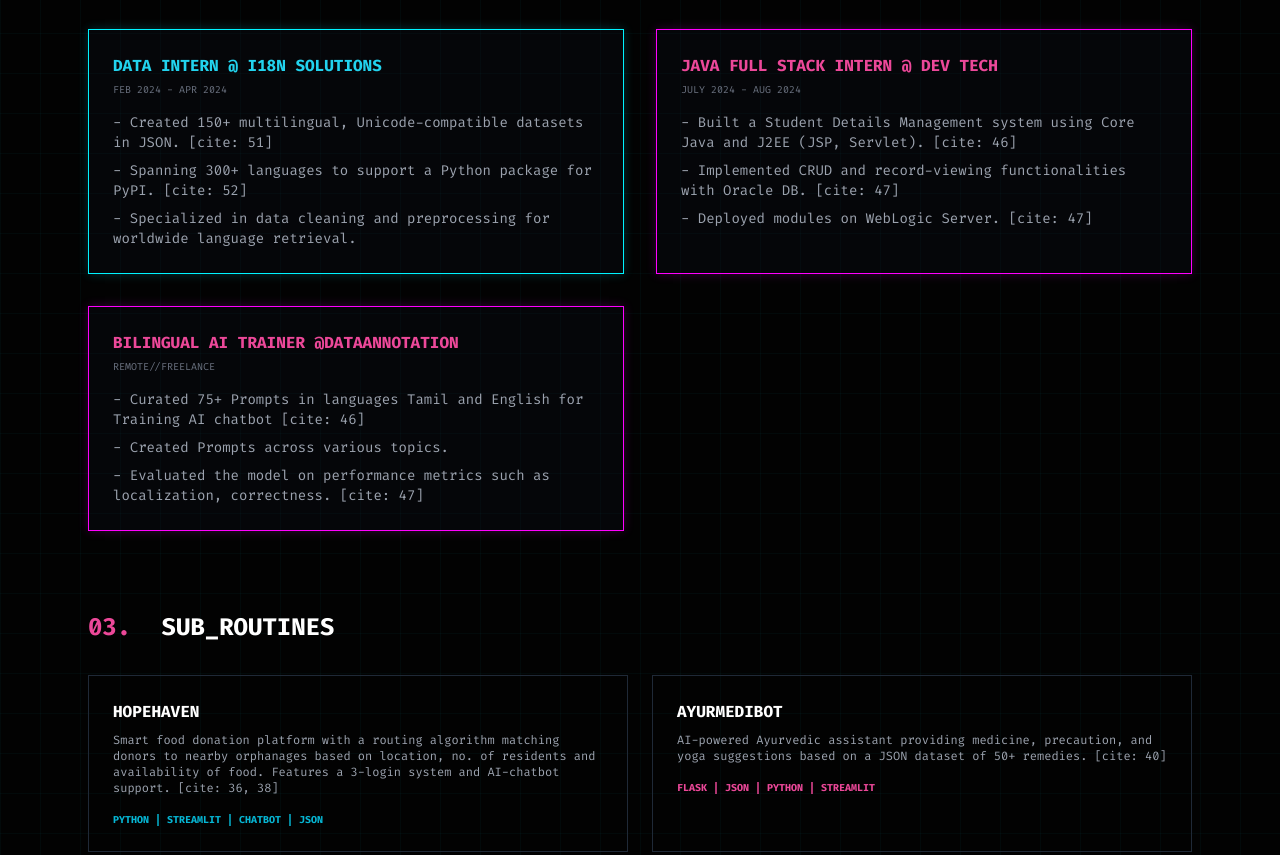
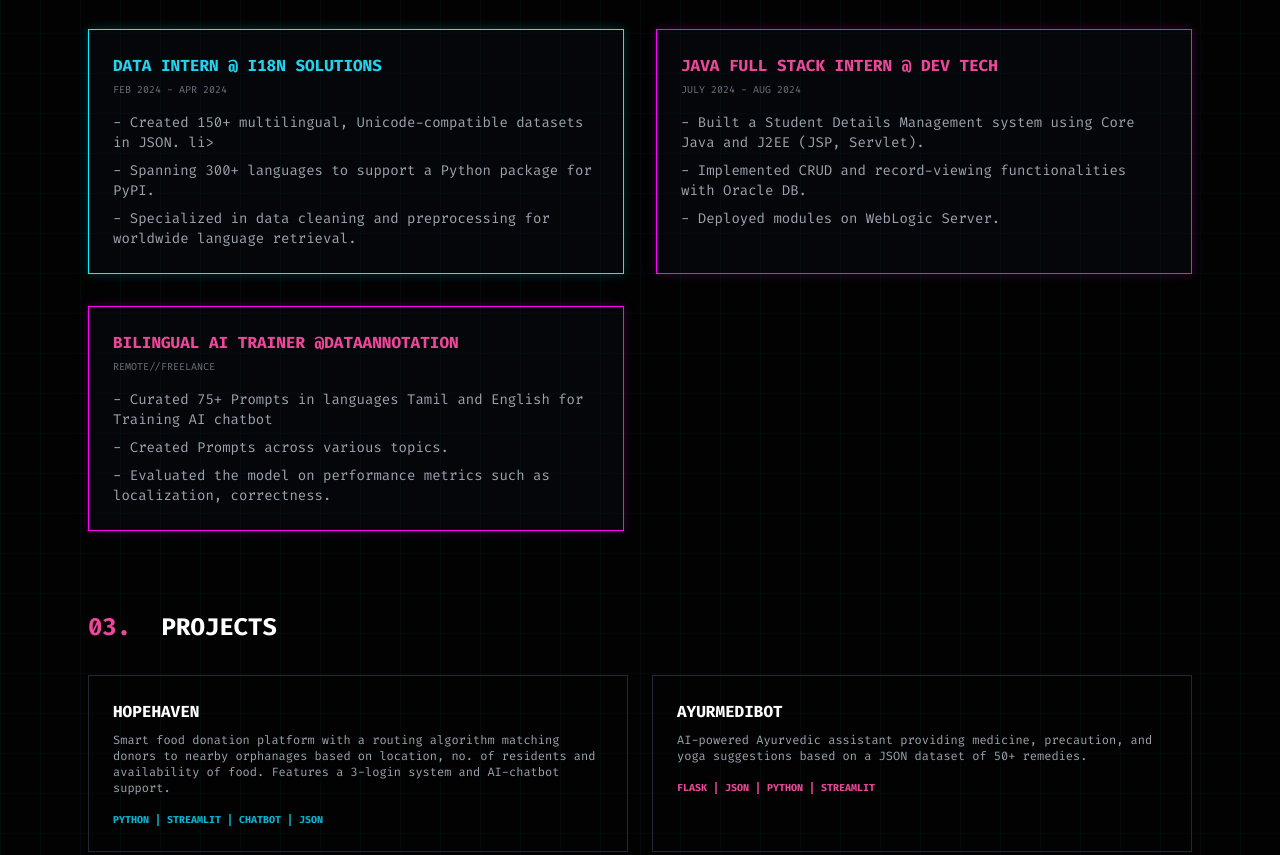
Before and after one commit to maheswari-tech/maheswari-tech.github.io, a plain HTML site: page index.html in a window 1280 px wide. Shown: the part 767-1622 px from the top of the page. Drawn offline with nearby package versions, Linux system fonts and the light colour scheme.

Commit message:
Clean up project descriptions and remove citations
Removed citations from project descriptions and updated formatting for consistency.

```diff
--- a/index.html
+++ b/index.html
@@ -67,7 +67,7 @@
                         <span class="bg-cyan-500 text-black text-[10px] px-2 py-1 font-bold">GDG_WIN</span>
                     </div>
                     <p class="text-gray-400 mb-4">
-                        Project: <strong>"Learn With Fun"</strong> – A full-stack gamified educational platform with 10+ modules (Math, English, Science) designed for underprivileged students. [cite: 18]
+                        Project: <strong>"Learn With Fun"</strong> – A full-stack gamified educational platform with 10+ modules (Math, English, Science) designed for underprivileged students.
                     </p>
                     <div class="flex flex-wrap gap-2">
                         <span class="text-[10px] border border-cyan-800 px-2 text-cyan-500">Node.js</span>
@@ -86,8 +86,8 @@
                     <h3 class="text-cyan-400 font-bold uppercase mb-1">Data Intern @ i18n Solutions</h3>
                     <p class="text-[10px] text-gray-500 mb-4 uppercase">Feb 2024 - Apr 2024</p>
                     <ul class="text-sm text-gray-400 space-y-2">
-                        <li>- Created 150+ multilingual, Unicode-compatible datasets in JSON. [cite: 51]</li>
-                        <li>- Spanning 300+ languages to support a Python package for PyPI. [cite: 52]</li>
+                        <li>- Created 150+ multilingual, Unicode-compatible datasets in JSON. li>
+                        <li>- Spanning 300+ languages to support a Python package for PyPI.</li>
                         <li>- Specialized in data cleaning and preprocessing for worldwide language retrieval.</li>
                     </ul>
                 </div>
@@ -95,34 +95,34 @@
                     <h3 class="text-pink-500 font-bold uppercase mb-1">Java Full Stack Intern @ Dev Tech</h3>
                     <p class="text-[10px] text-gray-500 mb-4 uppercase">July 2024 - Aug 2024</p>
                     <ul class="text-sm text-gray-400 space-y-2">
-                        <li>- Built a Student Details Management system using Core Java and J2EE (JSP, Servlet). [cite: 46]</li>
-                        <li>- Implemented CRUD and record-viewing functionalities with Oracle DB. [cite: 47]</li>
-                        <li>- Deployed modules on WebLogic Server. [cite: 47]</li>
+                        <li>- Built a Student Details Management system using Core Java and J2EE (JSP, Servlet). </li>
+                        <li>- Implemented CRUD and record-viewing functionalities with Oracle DB.</li>
+                        <li>- Deployed modules on WebLogic Server.</li>
                     </ul>
                 </div>
                  <div class="neon-border-pink p-6 bg-gray-900 bg-opacity-20">
                     <h3 class="text-pink-500 font-bold uppercase mb-1">Bilingual AI Trainer @DataAnnotation</h3>
                     <p class="text-[10px] text-gray-500 mb-4 uppercase">REmote//Freelance</p>
                     <ul class="text-sm text-gray-400 space-y-2">
-                        <li>- Curated 75+ Prompts in languages Tamil and English for Training AI chatbot [cite: 46]</li>
+                        <li>- Curated 75+ Prompts in languages Tamil and English for Training AI chatbot </li>
                         <li>- Created Prompts across various topics.
-                        <li>- Evaluated the model on performance metrics such as localization, correctness. [cite: 47]</li>
+                        <li>- Evaluated the model on performance metrics such as localization, correctness.</li>
                     </ul>
                 </div>
             </div>
         </section>
 
         <section class="mb-20">
-            <h2 class="text-2xl font-bold mb-8 text-white uppercase"><span class="text-pink-500 mr-4">03.</span> SUB_ROUTINES</h2>
+            <h2 class="text-2xl font-bold mb-8 text-white uppercase"><span class="text-pink-500 mr-4">03.</span> PROJECTS</h2>
             <div class="grid grid-cols-1 md:grid-cols-2 gap-6">
                 <div class="border border-gray-800 p-6 hover:bg-cyan-950 hover:bg-opacity-10 transition cursor-default">
                     <h3 class="text-white font-bold mb-2 uppercase">HopeHaven</h3>
-                    <p class="text-xs text-gray-400 mb-4">Smart food donation platform with a routing algorithm matching donors to nearby orphanages based on location, no. of residents and availability of food. Features a 3-login system and AI-chatbot support. [cite: 36, 38]</p>
+                    <p class="text-xs text-gray-400 mb-4">Smart food donation platform with a routing algorithm matching donors to nearby orphanages based on location, no. of residents and availability of food. Features a 3-login system and AI-chatbot support. </p>
                     <p class="text-[10px] text-cyan-500 font-bold uppercase">Python | Streamlit | Chatbot | JSON</p>
                 </div>
                 <div class="border border-gray-800 p-6 hover:bg-pink-950 hover:bg-opacity-10 transition cursor-default">
                     <h3 class="text-white font-bold mb-2 uppercase">AyurMediBot</h3>
-                    <p class="text-xs text-gray-400 mb-4">AI-powered Ayurvedic assistant providing medicine, precaution, and yoga suggestions based on a JSON dataset of 50+ remedies. [cite: 40]</p>
+                    <p class="text-xs text-gray-400 mb-4">AI-powered Ayurvedic assistant providing medicine, precaution, and yoga suggestions based on a JSON dataset of 50+ remedies. </p>
                     <p class="text-[10px] text-pink-500 font-bold uppercase">Flask | JSON | Python | Streamlit</p>
                 </div>
             </div>
@@ -135,7 +135,7 @@
                     <h4 class="text-cyan-400 text-xs font-bold mb-4 uppercase">// Bilingual_Trainer</h4>
                     <p class="text-white font-bold italic mb-1">Tamil (Native)</p>
                     <p class="text-white font-bold italic mb-4">English (Fluent)</p>
-                    <p class="text-[10px] text-gray-500 uppercase italic">> Curated 50+ prompts for AI quality evaluation @ DataAnnotation. [cite: 53, 55]</p>
+                    <p class="text-[10px] text-gray-500 uppercase italic">> Curated 50+ prompts for AI quality evaluation @ DataAnnotation. </p>
                 </div>
                 <div class="bg-black border border-gray-800 p-6">
                     <h4 class="text-pink-500 text-xs font-bold mb-4 uppercase">// Certification</h4>
```
